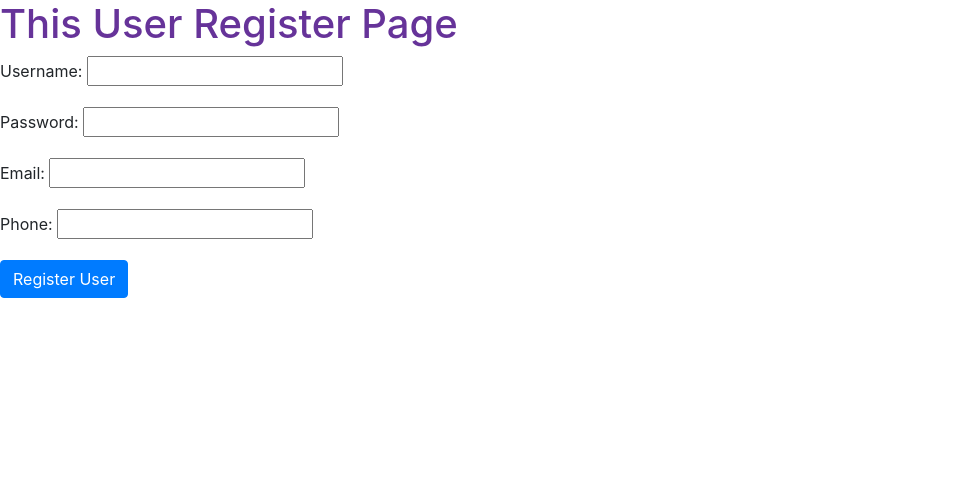
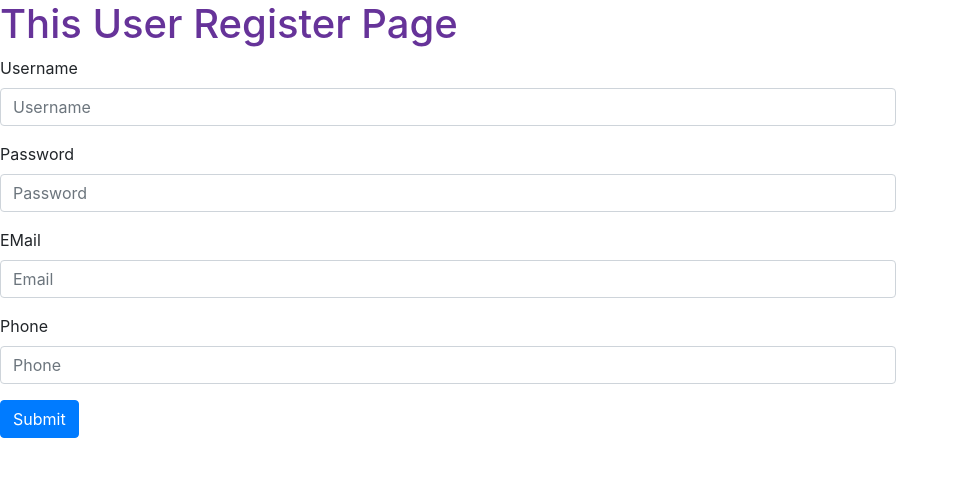
Before and after one commit to emailanuj/ppblognewsappcomplete, a Django app: page /register/ in a window 1280 px wide. Shown: the part 56-533 px from the top of the page, without its empty margins (0-959 px from the left). Run offline with Django 3.2, Linux system fonts and the light colour scheme; some libraries are stand-ins or nearby versions.

Commit message:
Styling Django

```diff
--- a/djangonewsapp/NewsApp/forms.py
+++ b/djangonewsapp/NewsApp/forms.py
@@ -1,7 +1,22 @@
 from django import forms
 
 class RegisterUserForm(forms.Form):
-    username=forms.CharField(max_length=50)
-    password=forms.CharField(max_length=50)
-    email=forms.CharField(max_length=50)
-    phone=forms.CharField(max_length=50)
+    username=forms.CharField(max_length=50,
+    widget=forms.TextInput(attrs={
+        'class':'form-control',
+        'placeholder':'Username'
+    }))
+    password=forms.CharField(max_length=50, widget=forms.TextInput(attrs={
+        'class':'form-control',
+        'placeholder':'Password',
+        'type':'password'
+    }))
+    email=forms.CharField(max_length=50, widget=forms.TextInput(attrs={
+        'class':'form-control',
+        'placeholder':'Email',
+        'type':'email'
+    }))
+    phone=forms.CharField(max_length=50, widget=forms.TextInput(attrs={
+        'class':'form-control',
+        'placeholder':'Phone'
+    }))
--- a/djangonewsapp/templates/register.html
+++ b/djangonewsapp/templates/register.html
@@ -4,10 +4,27 @@
     {% endblock %}
 {% block body_content %}
   {% include 'navigation.html' %}
+  <div style="width:70%;">
     <h1> This User Register Page </h1>
     <form action="{% url 'addUser' %}" method="POST">
-    {% csrf_token %}
-    {{ form.as_p }}
-    <input type="submit" value="Register User" class="btn btn-primary">
-    </form>
+     {% csrf_token %}
+  <div class="form-group">
+    <label for="exampleInputEmail1">Username</label>
+    {{ form.username }}
+  </div>
+  <div class="form-group">
+    <label for="exampleInputPassword1">Password</label>
+    {{ form.password }}
+  </div>
+  <div class="form-group">
+    <label for="exampleInputPassword1">EMail</label>
+    {{ form.email }}
+  </div>
+  <div class="form-group">
+    <label for="exampleInputPassword1">Phone</label>
+    {{ form.phone }}
+  </div>
+  <button type="submit" class="btn btn-primary">Submit</button>
+</form>
+</div>
 {% endblock %}
```
